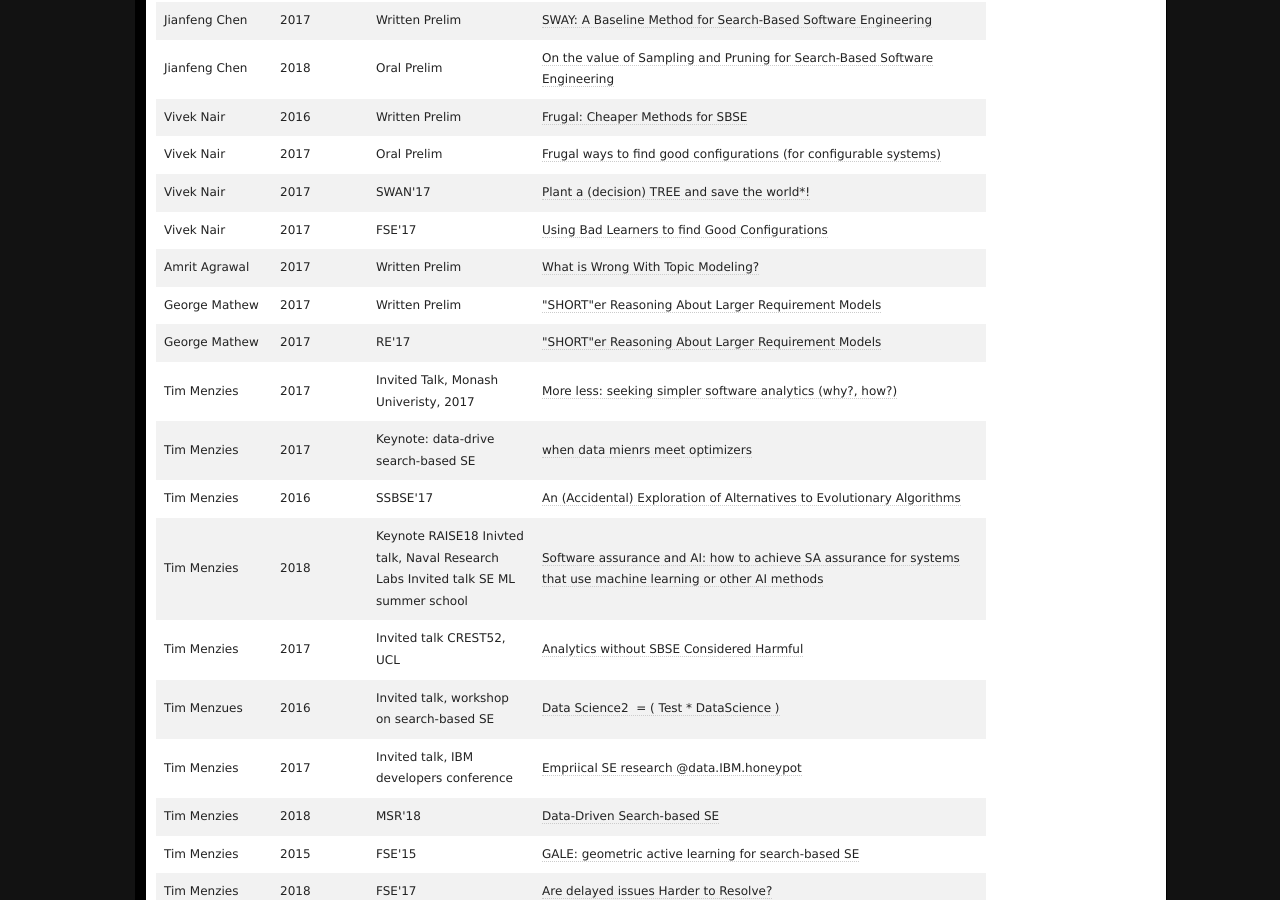
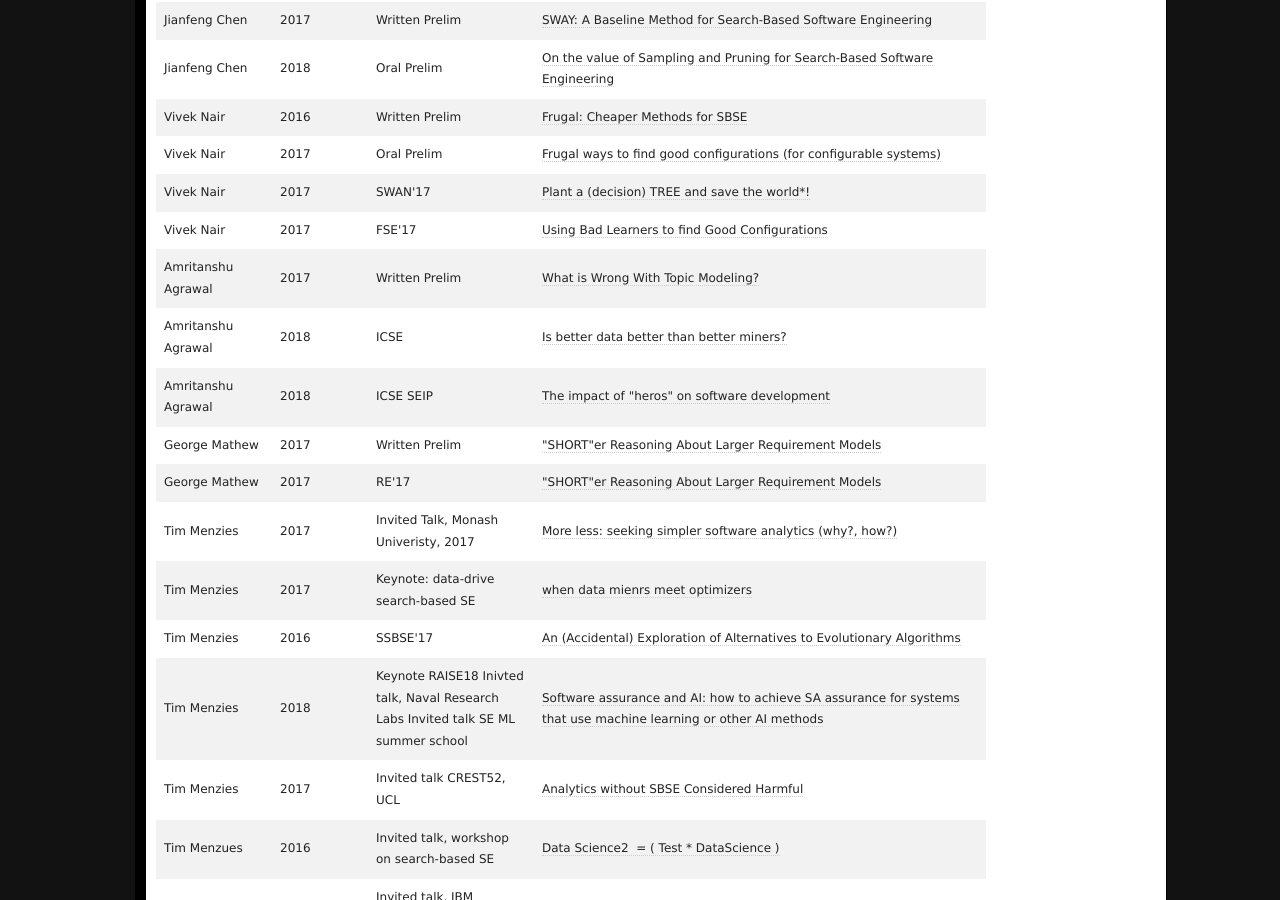
Before and after one commit to ai-se/ai-se.github.io, a Jekyll site: the page built from talks/index.html, in a window 1280 px wide and 900 px high, scrolled down 899 px. Built offline with Jekyll 4.4.1, drawn with Linux system fonts in a browser that asks for light colours.

Commit message:
Update index.html

```diff
--- a/talks/index.html
+++ b/talks/index.html
@@ -100,10 +100,28 @@
 
 
 <tr>
-  <td>Amrit Agrawal</td>
+  <td>Amritanshu Agrawal</td>
   <td>2017</td>
   <td>Written Prelim</td>
   <td><a href="http://tiny.cc/amrit17exam">What is Wrong With Topic Modeling?
+</a></td>
+</tr>
+
+
+<tr>
+  <td>Amritanshu Agrawal</td>
+  <td>2018</td>
+  <td>ICSE</td>
+  <td><a href="http://tiny.cc/icse18smote">Is better data better than better miners?
+</a></td>
+</tr>
+
+
+<tr>
+  <td>Amritanshu Agrawal</td>
+  <td>2018</td>
+  <td>ICSE SEIP</td>
+  <td><a href="http://tiny.cc/icse18hero">The impact of "heros" on software development
 </a></td>
 </tr>
 
```
